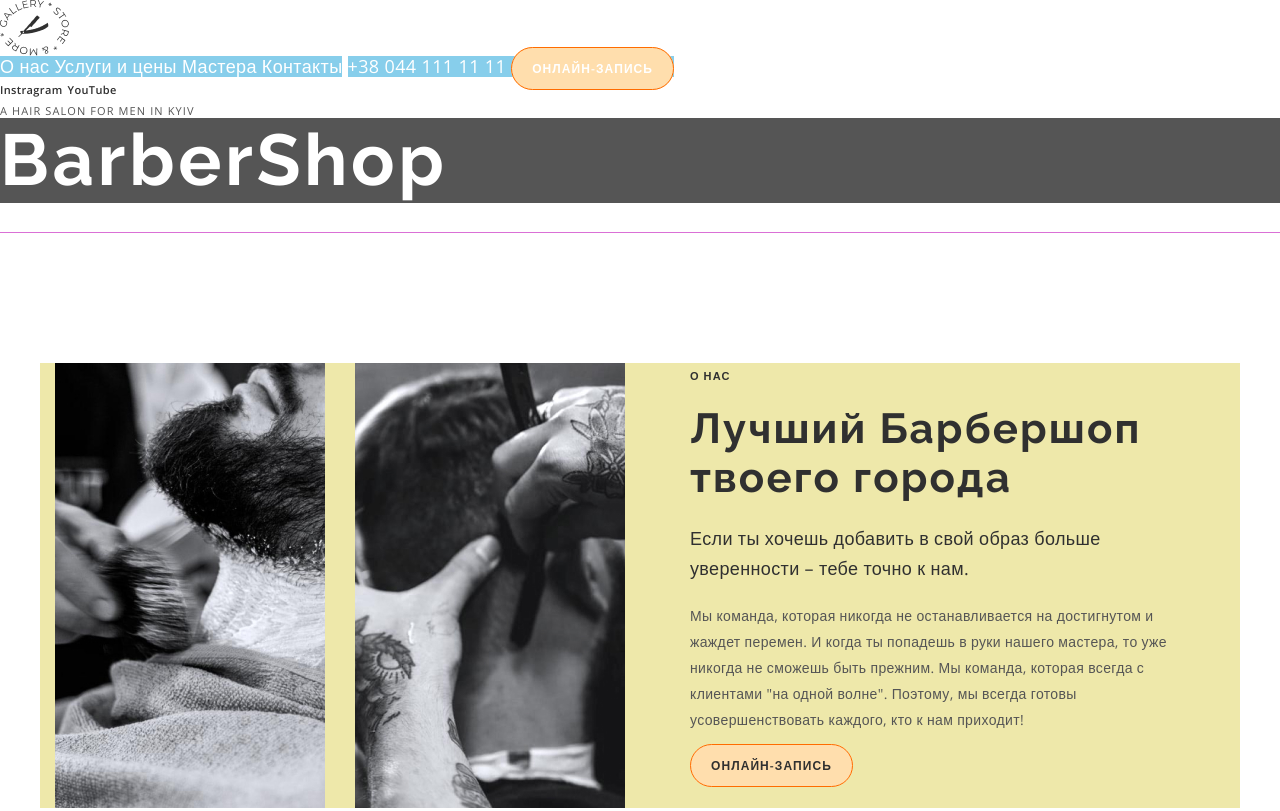
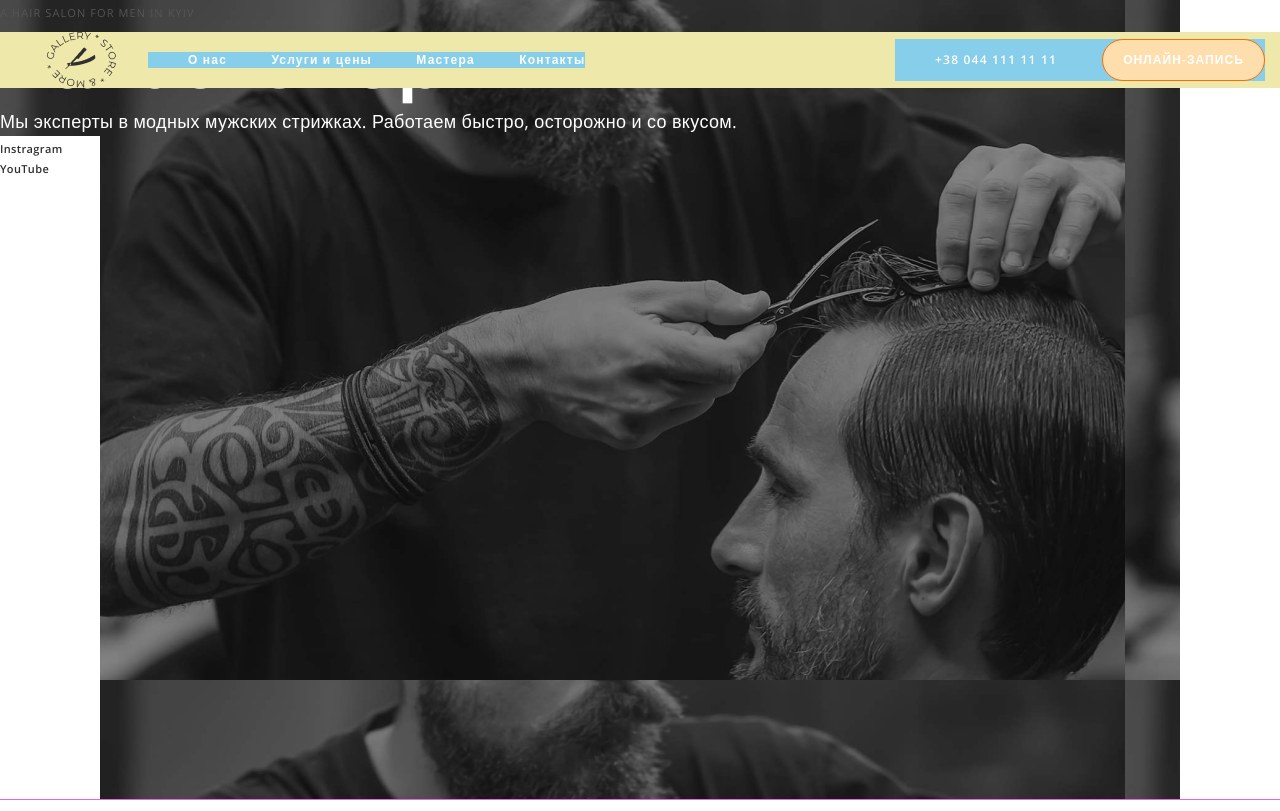
Before and after one commit to dariaddz/barbershop, a plain HTML site: page index.html in a window 1280 px wide. Shown: the top 811 px of the page. Drawn offline with nearby package versions, Linux system fonts and the light colour scheme.

Commit message:
flex and styles

```diff
--- a/css/style.css
+++ b/css/style.css
@@ -66,19 +66,47 @@ line-height: 11.365px;
 
 
 /* навигация шапка */
+nav.navbar{
+  width:100%;
+  display:flex;
+  align-items:center ;
+  margin-top:32px;
+  margin-bottom: 32px;
+  position: fixed;
+  top:0;
+}
+.logo-img{
+  margin: 0 32px;
+}
+
+.phone-link{
+  font-weight: 600;
+font-size: 12px;
+line-height: 16px;
+letter-spacing: 0.1em;
+text-transform: uppercase;
+}
+
 
 .nav-links{
     background-color: skyblue;
-    display:inline-block
+    font-weight: 600;
+    font-size: 12px;
+    line-height: 1.33;
+    letter-spacing: 0.1em;
 }
 
 
 .btn-box{
     background-color: skyblue;
-    display:inline-block
+    margin-left:auto;
 }
 
-.nav-links li {
+.btn-box>a{
+margin-left: 40px;
+}
+.nav-links > li {
+  margin: 0 0 0 40px;
   list-style: none;
   display: inline-block;
 
@@ -104,8 +132,6 @@ line-height: 11.365px;
 
 .hero-title {
   color: var(--secondary-color);
-  /* цвет фона на время чтоб не потерять заголовок */
-  background-color: var(--text-color);
 
   font-family: 'raleway';
   font-weight: 700;
@@ -143,7 +169,8 @@ line-height: 1.86;
 }
 
 .primary-btn{
-    margin-top: 20px;
+    /* margin-top: 20px; */
+    display: inline-block;
 
   color: var(--secondary-color);
     background-color: navajowhite;
@@ -188,6 +215,29 @@ font-size: 11px;
 line-height: 1.36;
 text-align: center;
 color: var(--title-color);
+}
+
+.header{
+  height: 100vh;
+  width: 100%;
+  display: flex;
+  flex-wrap: wrap;
+}
+/* sidebar */
+
+.sidebar{
+  width: 100px;
+height: 100%;
+background-color: #fff;}
+
+
+/* slider */
+
+
+.slider{
+  width: calc(100% - 100px);
+  background-image: url(../images/slider/Slider\ img\ 3.jpg);
+
 }
 
 /* about us */
@@ -249,6 +299,7 @@ margin-left:35px;
 .price-box{
   display: flex;
   justify-content:space-between;
+  margin-bottom: 50px;
 }
 
 .price-list{
@@ -428,6 +479,7 @@ address{
 .name-message{
   display: flex;
   flex-wrap: wrap;
+  margin-bottom: 44px;
 
 }
 
--- a/index.html
+++ b/index.html
@@ -19,8 +19,18 @@
   </head>
   <body>
     <header class="header">
+      <!-- Slider -->
+      <div class="slider">
+        <div class="slide">
+          <span lang="en" class="suptitle-secondary">A hair salon for men in Kyiv</span>
+          <h1 class="hero-title">BarberShop</h1>
+          <p class="hero-description">
+            Мы эксперты в модных мужских стрижках. Работаем быстро, осторожно и со вкусом.
+          </p>
+        </div>
+
         <!-- Navbar -->
-      <nav class="navbar">
+        <nav class="navbar container">
           <img src="./images/Logo.png" alt="Имя компании" class="logo-img" />
           <ul class="nav-links">
             <li><a href="#about-section" class="nav-link">О нас</a></li>
@@ -42,15 +52,6 @@
           </div>
         </aside>
 
-      <!-- Slider -->
-      <div class="slider">
-        <div class="slide">
-          <span lang="en" class="suptitle-secondary">A hair salon for men in Kyiv</span>
-          <h1 class="hero-title">BarberShop</h1>
-          <p class="hero-description">
-            Мы эксперты в модных мужских стрижках. Работаем быстро, осторожно и со вкусом.
-          </p>
-        </div>
         <!-- <div class="slide">
           <span lang="en" class="suptitle-secondary">A hair salon for men in Kyiv</span>
           <h1 class="hero-title">BarberShop</h1>
```
Also changed, not shown: images/slider/Slider img 1.jpg (renamed from images/Slider img 1.jpg), images/slider/Slider img 2.jpg (renamed from images/Slider img 2.jpg), images/slider/Slider img 3.jpg (renamed from images/Slider img 3.jpg). Lines whose indentation alone changed are shown as unchanged.
